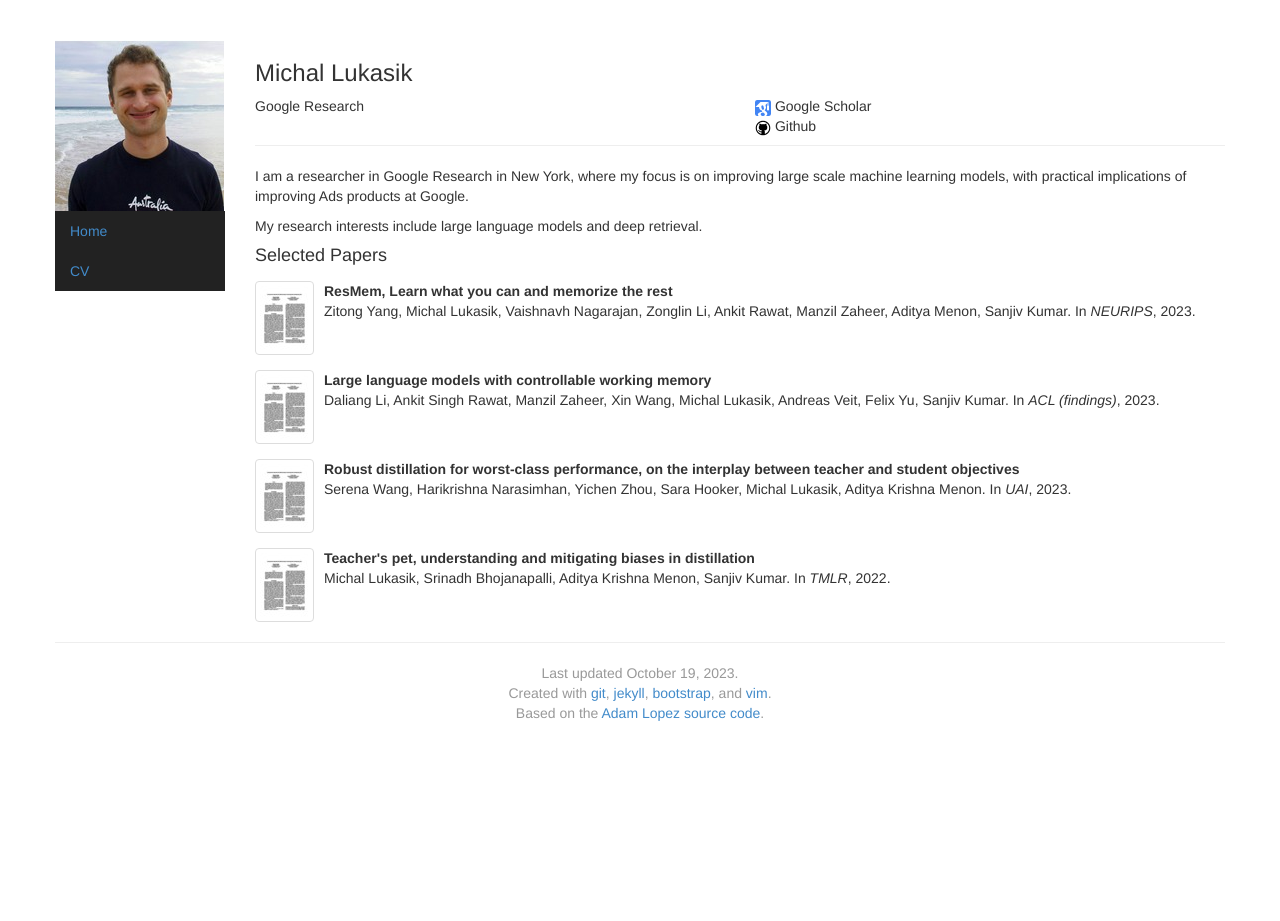
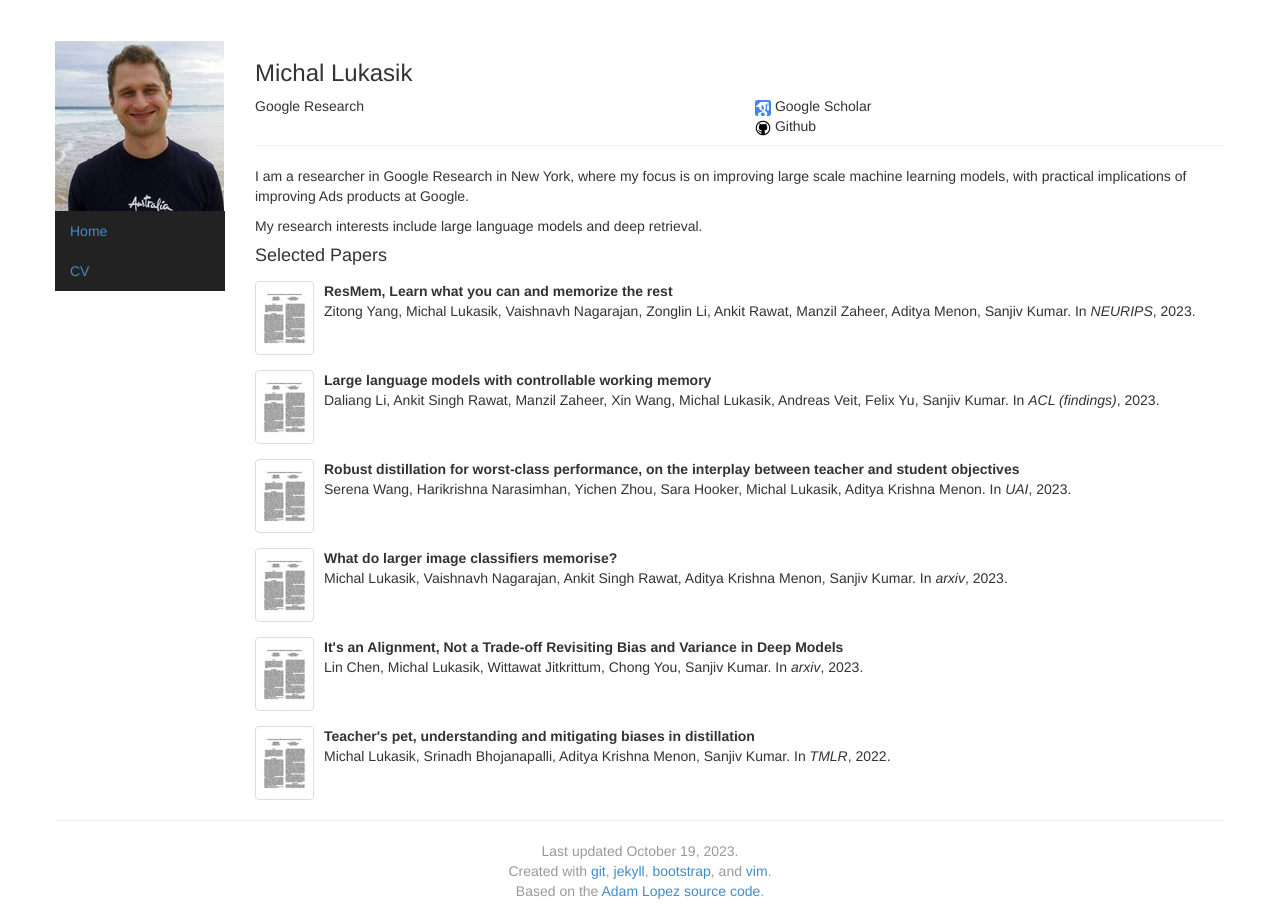
Before and after one commit to mlukasik/mlukasik.github.io, a Jekyll site: the page built from index.html, in a window 1280 px wide. Built offline with Jekyll 4.4.1, drawn with Linux system fonts in a browser that asks for light colours; before the commit the page ends 900 px from its top, so only the background shows below that.

Commit message:
Update _config.yml

```diff
--- a/_config.yml
+++ b/_config.yml
@@ -36,6 +36,26 @@ papers:
     authors: Serena Wang, Harikrishna Narasimhan, Yichen Zhou, Sara Hooker, Michal Lukasik, Aditya Krishna Menon
     doc-url: https://arxiv.org/abs/2010.07447
     booktitle: UAI
+    venue: conference
+  - layout: paper
+    paper-type: inproceedings
+    selected: yes
+    year: 2023
+    img: aaai16
+    title: What do larger image classifiers memorise?
+    authors: Michal Lukasik, Vaishnavh Nagarajan, Ankit Singh Rawat, Aditya Krishna Menon, Sanjiv Kumar
+    doc-url: https://arxiv.org/pdf/2310.05337
+    booktitle: arxiv
+    venue: conference
+  - layout: paper
+    paper-type: inproceedings
+    selected: yes
+    year: 2023
+    img: aaai16
+    title: It's an Alignment, Not a Trade-off Revisiting Bias and Variance in Deep Models
+    authors: Lin Chen, Michal Lukasik, Wittawat Jitkrittum, Chong You, Sanjiv Kumar
+    doc-url: https://arxiv.org/abs/2310.09250
+    booktitle: arxiv
     venue: conference
   - layout: paper
     paper-type: inproceedings
```
